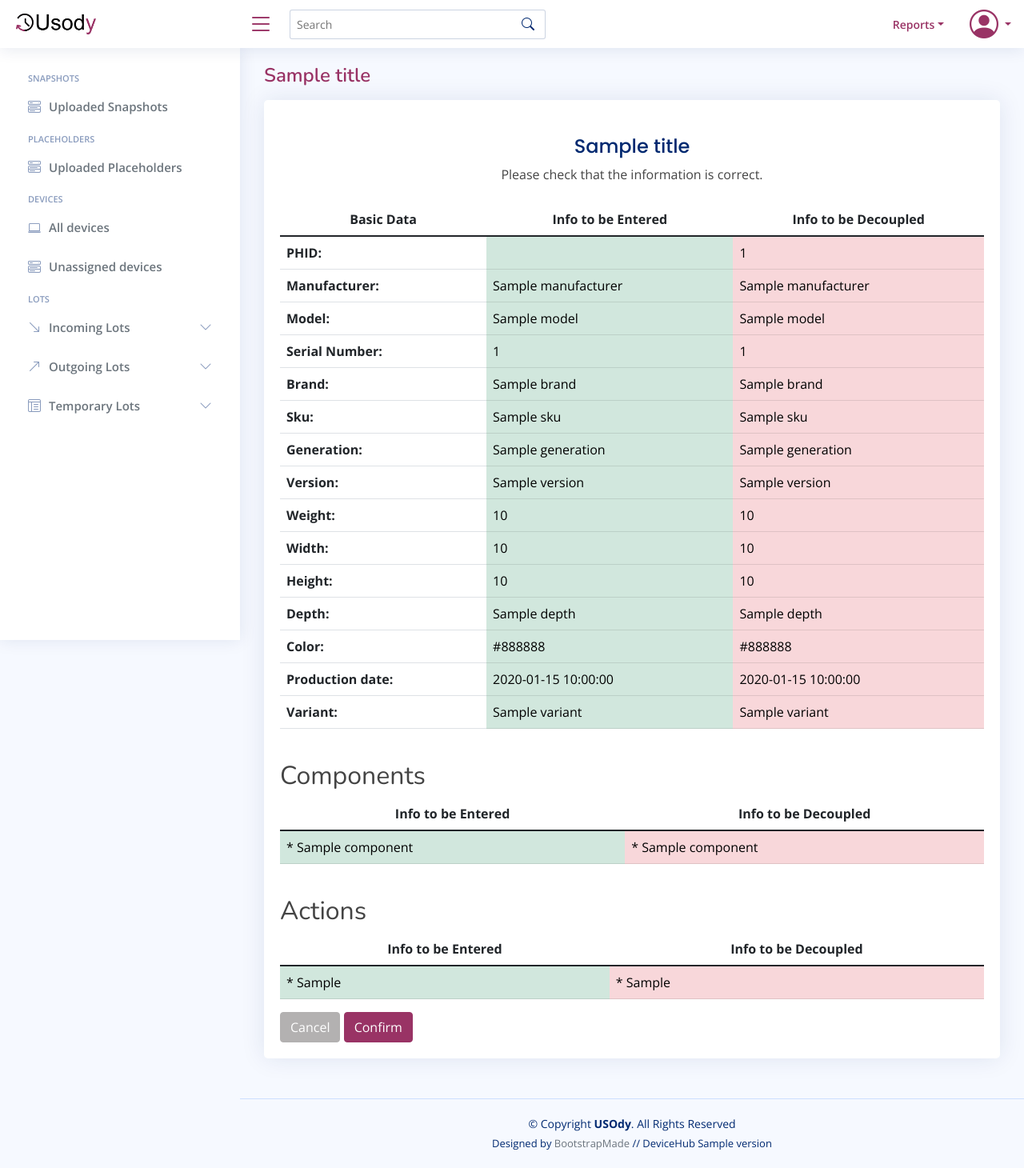
After one commit to eReuse/devicehub-teal, a Python web app: template ereuse_devicehub/templates/inventory/unbinding.html in a window 1280 px wide. The commit adds this page. Shown: the whole page at 80% size. Run offline with Jinja, Linux system fonts and the light colour scheme; the template is opened without the code that fills it: most values are stand-ins (such as "Sample title", 1, 10 or a date in 2020); some libraries are stand-ins or nearby versions.

Commit message:
add unbinding

```diff
--- a/ereuse_devicehub/templates/inventory/device_detail.html
+++ b/ereuse_devicehub/templates/inventory/device_detail.html
@@ -65,6 +65,12 @@
            {% if device.binding %}
             <li class="nav-item">
               <button class="nav-link" data-bs-toggle="tab" data-bs-target="#binding">Binding</button>
+            </li>
+            {% endif %}
+
+           {% if device.placeholder and placeholder.binding %}
+            <li class="nav-item">
+              <a class="nav-link" href="{{ url_for('inventory.unbinding', phid=placeholder.phid) }}">Unbinding</a>
             </li>
             {% endif %}
 
--- /dev/null
+++ b/ereuse_devicehub/templates/inventory/unbinding.html
@@ -0,0 +1,185 @@
+{% extends "ereuse_devicehub/base_site.html" %}
+{% block main %}
+
+<div class="pagetitle">
+  <h1>{{ title }}</h1>
+  <nav>
+    <ol class="breadcrumb">
+      <!-- TODO@slamora replace with lot list URL when exists -->
+    </ol>
+  </nav>
+</div><!-- End Page Title -->
+
+<section class="section profile">
+  <div class="row">
+    <div class="col-xl-12">
+
+      <div class="card">
+              <div class="card-body">
+
+                <div class="pt-4 pb-2">
+                  <h5 class="card-title text-center pb-0 fs-4">{{ title }}</h5>
+                  <p class="text-center">Please check that the information is correct.</p>
+                </div>
+
+                  <table class="table table-hover">
+                      <thead>
+                          <tr class="text-center">
+                              <th scope="col">Basic Data</th>
+                              <th scope="col">Info to be Entered</th>
+                              <th scope="col">Info to be Decoupled</th>
+                          </tr>
+                      </thead>
+                      <tbody>
+                          <tr>
+                              <th scope="row">PHID:</th>
+                              <td class="table-success"></td>
+                              <td class="table-danger text-right">{{ placeholder.phid or '' }}</td>
+                          </tr>
+                          <tr>
+                              <th scope="row">Manufacturer:</th>
+                              <td class="table-success">{{ device.manufacturer or '' }}</td>
+                              <td class="table-danger text-right">{{ placeholder.device.manufacturer or '' }}</td>
+                          </tr>
+                          <tr>
+                              <th scope="row">Model:</th>
+                              <td class="table-success">{{ device.model or '' }}</td>
+                              <td class="table-danger">{{ placeholder.device.model or '' }}</td>
+                          </tr>
+                          <tr>
+                              <th scope="row">Serial Number:</th>
+                              <td class="table-success">{{ device.serial_number or '' }}</td>
+                              <td class="table-danger">{{ placeholder.device.serial_number or '' }}</td>
+                          </tr>
+                          <tr>
+                              <th scope="row">Brand:</th>
+                              <td class="table-success">{{ device.brand or '' }}</td>
+                              <td class="table-danger">{{ placeholder.device.brand or '' }}</td>
+                          </tr>
+                          <tr>
+                              <th scope="row">Sku:</th>
+                              <td class="table-success">{{ device.sku or '' }}</td>
+                              <td class="table-danger">{{ placeholder.device.sku or '' }}</td>
+                          </tr>
+                          <tr>
+                              <th scope="row">Generation:</th>
+                              <td class="table-success">{{ device.generation or '' }}</td>
+                              <td class="table-danger">{{ placeholder.device.generation or '' }}</td>
+                          </tr>
+                          <tr>
+                              <th scope="row">Version:</th>
+                              <td class="table-success">{{ device.version or '' }}</td>
+                              <td class="table-danger">{{ placeholder.device.version or '' }}</td>
+                          </tr>
+                          <tr>
+                              <th scope="row">Weight:</th>
+                              <td class="table-success">{{ device.weight or '' }}</td>
+                              <td class="table-danger">{{ placeholder.device.weight or '' }}</td>
+                          </tr>
+                          <tr>
+                              <th scope="row">Width:</th>
+                              <td class="table-success">{{ device.width or '' }}</td>
+                              <td class="table-danger">{{ placeholder.device.width or '' }}</td>
+                          </tr>
+                          <tr>
+                              <th scope="row">Height:</th>
+                              <td class="table-success">{{ device.height or '' }}</td>
+                              <td class="table-danger">{{ placeholder.device.height or '' }}</td>
+                          </tr>
+                          <tr>
+                              <th scope="row">Depth:</th>
+                              <td class="table-success">{{ device.depth or '' }}</td>
+                              <td class="table-danger">{{ placeholder.device.depth or '' }}</td>
+                          </tr>
+                          <tr>
+                              <th scope="row">Color:</th>
+                              <td class="table-success">{{ device.color or '' }}</td>
+                              <td class="table-danger">{{ placeholder.device.color or '' }}</td>
+                          </tr>
+                          <tr>
+                              <th scope="row">Production date:</th>
+                              <td class="table-success">{{ device.production_date or '' }}</td>
+                              <td class="table-danger">{{ placeholder.device.production_date or '' }}</td>
+                          </tr>
+                          <tr>
+                              <th scope="row">Variant:</th>
+                              <td class="table-success">{{ device.variant or '' }}</td>
+                              <td class="table-danger">{{ placeholder.device.variant or '' }}</td>
+                          </tr>
+                      </tbody>
+                  </table>
+
+                  <br />
+
+                  {% if placeholder.device.components or device.components %}
+                  <h2>Components</h2>
+                  <table class="table table-hover">
+                      <thead>
+                          <tr class="text-center">
+                              <th scope="col">Info to be Entered</th>
+                              <th scope="col">Info to be Decoupled</th>
+                          </tr>
+                      </thead>
+                      <tbody>
+                          <tr>
+                              <td class="table-success">
+                                  {% for c in device.components %}
+                                  * {{ c.verbose_name }}<br />
+                                  {% endfor %}
+                              </td>
+                              <td class="table-danger text-right">
+                                  {% for c in placeholder.device.components %}
+                                  * {{ c.verbose_name }}<br />
+                                  {% endfor %}
+                              </td>
+                          </tr>
+                      </tbody>
+                  </table>
+                  {% endif %}
+
+                  <br />
+
+                  {% if placeholder.device.manual_actions or device.manual_actions %}
+                  <h2>Actions</h2>
+                  <table class="table table-hover">
+                      <thead>
+                          <tr class="text-center">
+                              <th scope="col">Info to be Entered</th>
+                              <th scope="col">Info to be Decoupled</th>
+                          </tr>
+                      </thead>
+                      <tbody>
+                          <tr>
+                              <td class="table-success">
+                                  {% for a in device.manual_actions %}
+                                  * {{ a.t }}<br />
+                                  {% endfor %}
+                              </td>
+                              <td class="table-danger text-right">
+                                  {% for a in placeholder.device.manual_actions %}
+                                  * {{ a.t }}<br />
+                                  {% endfor %}
+                              </td>
+                          </tr>
+                      </tbody>
+                  </table>
+                  {% endif %}
+
+                  <div>
+                    <form method="post">
+                      <a href="{{ url_for('inventory.device_details', id=placeholder.device.devicehub_id) }}" class="btn btn-danger">Cancel</a>
+                      <button class="btn btn-primary" type="submit">Confirm</button>
+                    </form>
+                  </div>
+
+              </div>
+
+      </div>
+
+    </div>
+
+    <div class="col-xl-8">
+    </div>
+  </div>
+</section>
+{% endblock main %}
```
Also changed, not shown: ereuse_devicehub/inventory/views.py (+70 -0 lines), ereuse_devicehub/resources/device/models.py (+18 -0 lines).
